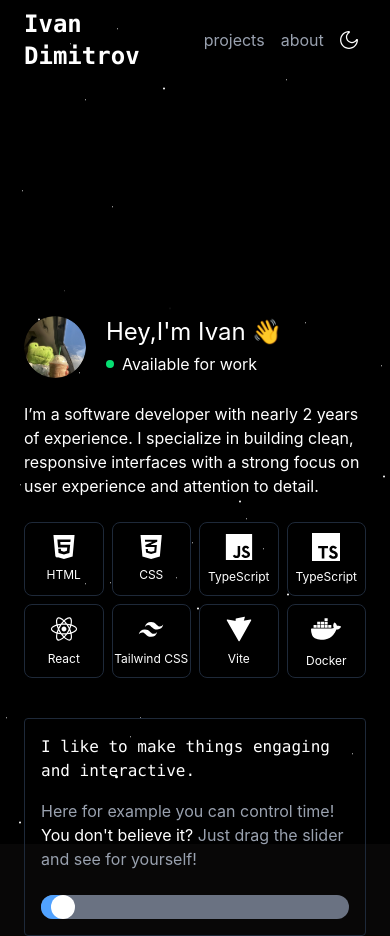
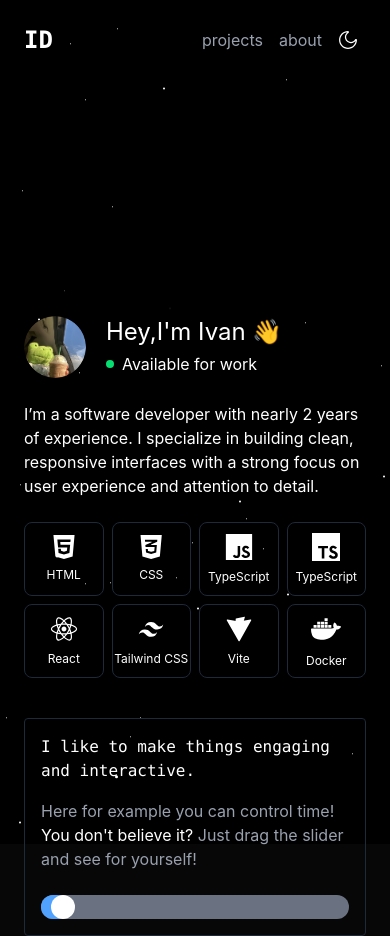
Before and after one commit to Durotaren/portfolio, a React (Vite) app: page / in a window 390 px wide. Built offline with nearby package versions, Linux system fonts and the light colour scheme; no server answers.

Commit message:
Add a media query to shorten the Title of the page

```diff
--- a/src/components/Navigation.tsx
+++ b/src/components/Navigation.tsx
@@ -1,4 +1,4 @@
-import { useEffect, useRef } from 'react';
+import { useEffect, useRef, useState } from 'react';
 import { Link } from 'react-router';
 import clickSound from '../assets/sounds/click.mp3';
 import Sun from './svgs/Sun';
@@ -20,10 +20,18 @@ export default function Navigation({ dark, setDark }: NavigationProps) {
     <nav className="w-full h-8 mt-6 flex items-center mb-16">
       <Link
         to={'/'}
-        className="text-black font-mono font-bold text-2xl mr-auto dark:text-white "
+        className="text-black font-mono font-bold text-2xl mr-auto dark:text-white max-[420px]:hidden"
         viewTransition
       >
         Ivan Dimitrov
+      </Link>
+
+      <Link
+        to={'/'}
+        className="text-black font-mono font-bold text-2xl mr-auto dark:text-white hidden max-[420px]:block"
+        viewTransition
+      >
+        ID
       </Link>
 
       <ul className="flex items-center text-gray-400 ">
```
